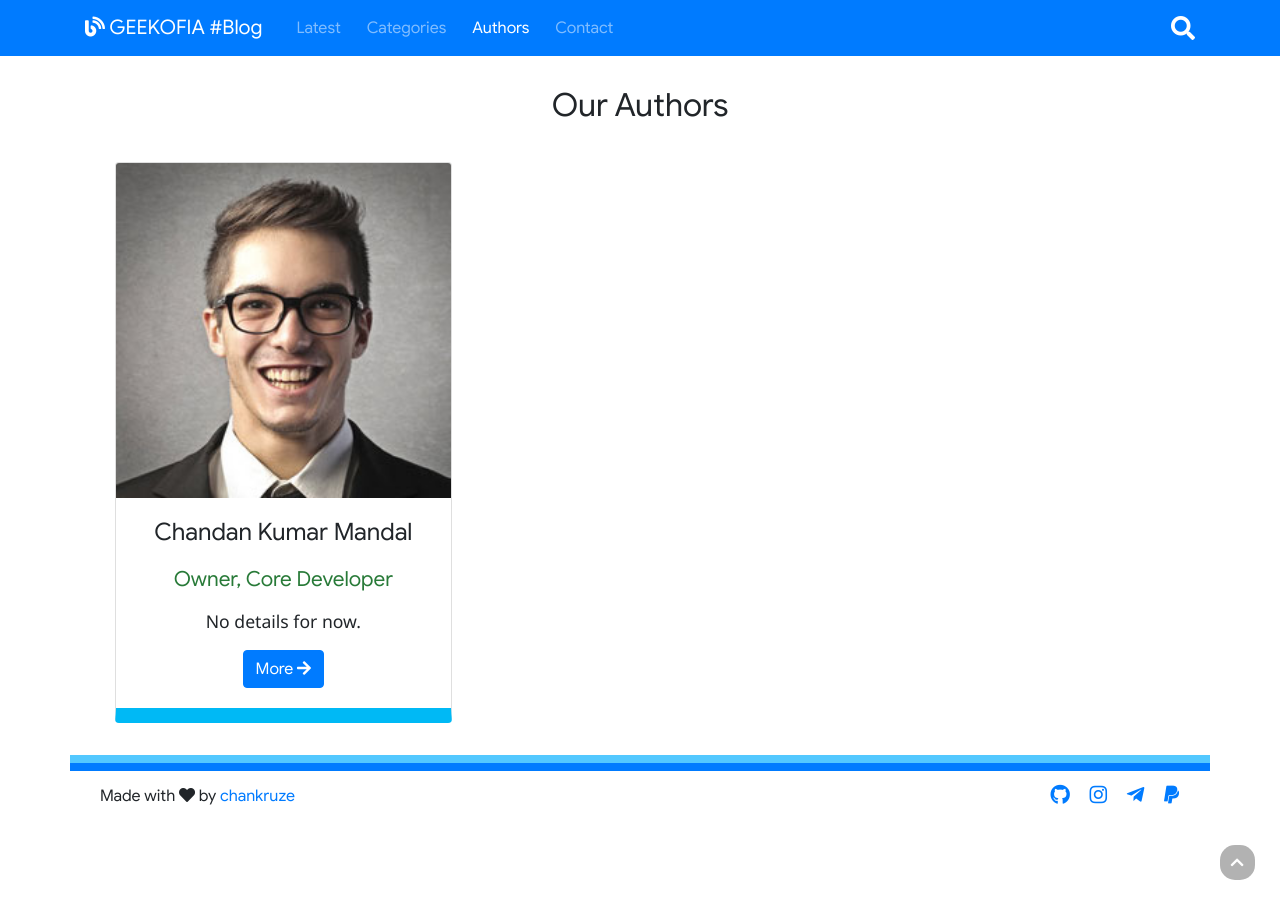
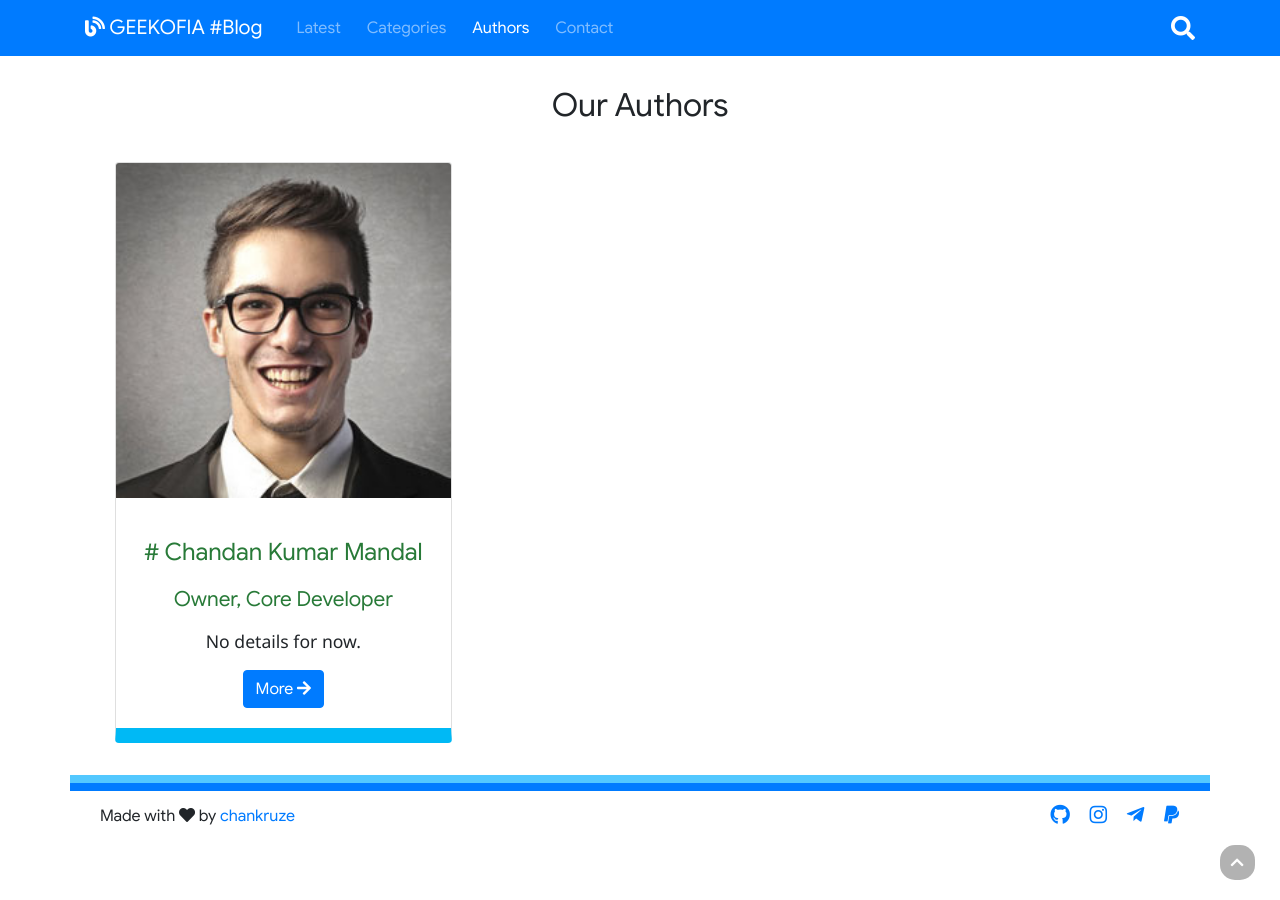
Before and after one commit to geekofia/blog, a Jekyll site: the page built from authors.html, in a window 1280 px wide. Built offline with Jekyll 4.4.1, drawn with Linux system fonts in a browser that asks for light colours.

Commit message:
Update layout in post page
* align-center image class is now responsive
* add css for h4, h4 has a '#' as content before

Signed-off-by: chankruze <chankruze@gmail.com>

```diff
--- a/assets/css/post.css
+++ b/assets/css/post.css
@@ -175,6 +175,16 @@
     padding: 2px 5px;
 }
 
+h4{
+    margin: 20px 0 10px 0;
+    color: #287a38;
+    font-size: 1.5em;
+}
+
+h4:before{
+    content: "# ";
+}
+
 h5 {
     margin: 20px 0 10px 0;
     color: #287a38;
@@ -203,3 +213,47 @@
 .align-center{
     text-align: center;
 }
+
+@media (min-width: 576px) {
+    .align-center img{
+        max-width: 376px;
+    }
+}
+
+@media (min-width: 768px) {
+    .align-center img{
+        max-width: 568px;
+    }
+}
+
+@media (min-width: 992px) {
+    .align-center img{
+        max-width: 792px;
+    }
+}
+
+@media (min-width: 1200px) {
+    .align-center img{
+        max-width: 1000px;
+    }
+}
+
+.screenshots {
+    float: left;
+    width: 50%; /* three boxes (use 25% for four, and 50% for two, etc) */
+    padding: 30px;
+}
+
+.screenshot-container::after {
+    content: "";
+    clear: both;
+    display: table;
+  }
+
+/* .screenshots img{
+    display: block;
+    max-width:512px;
+    max-height:512px;
+    width: auto;
+    height: auto;
+} */
```
